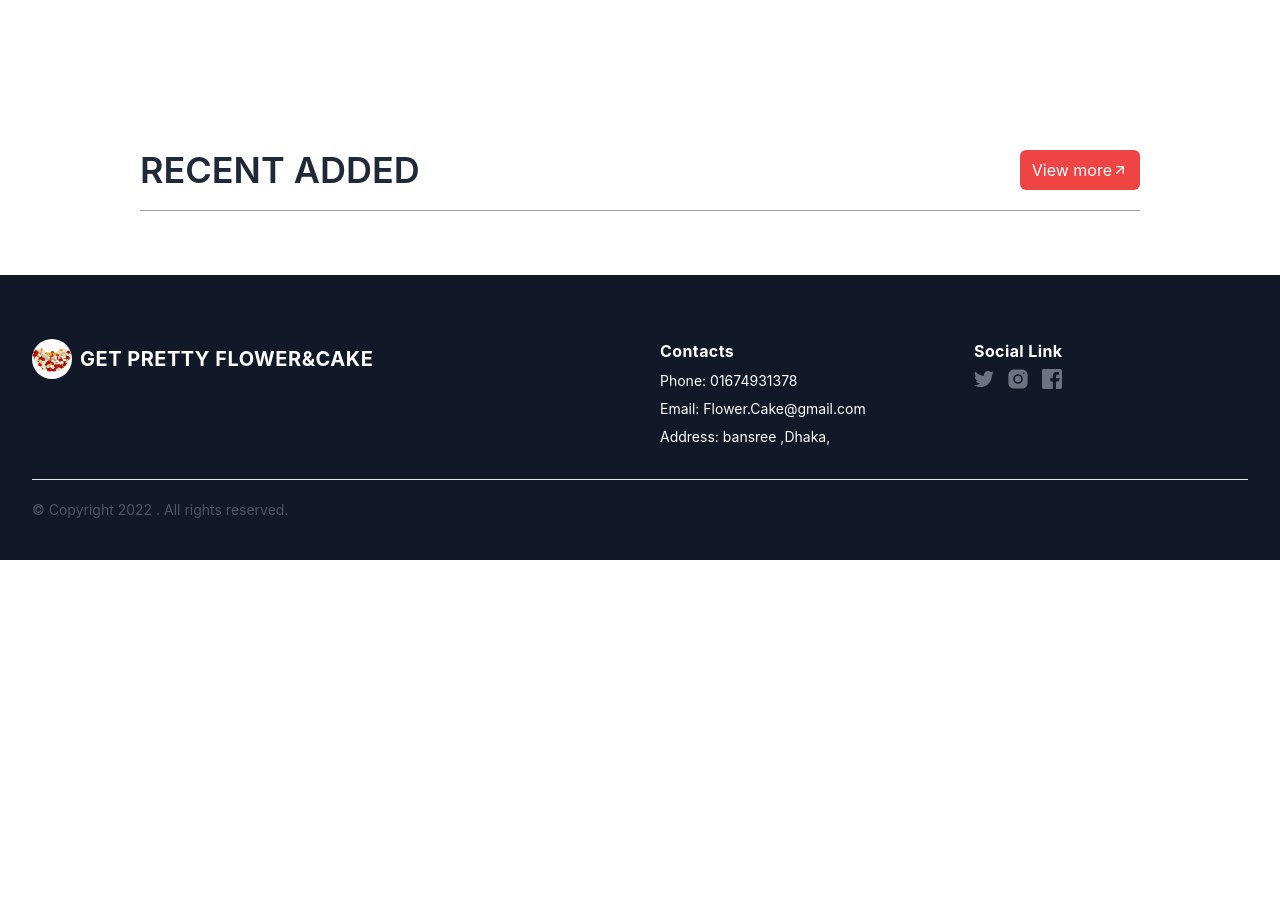
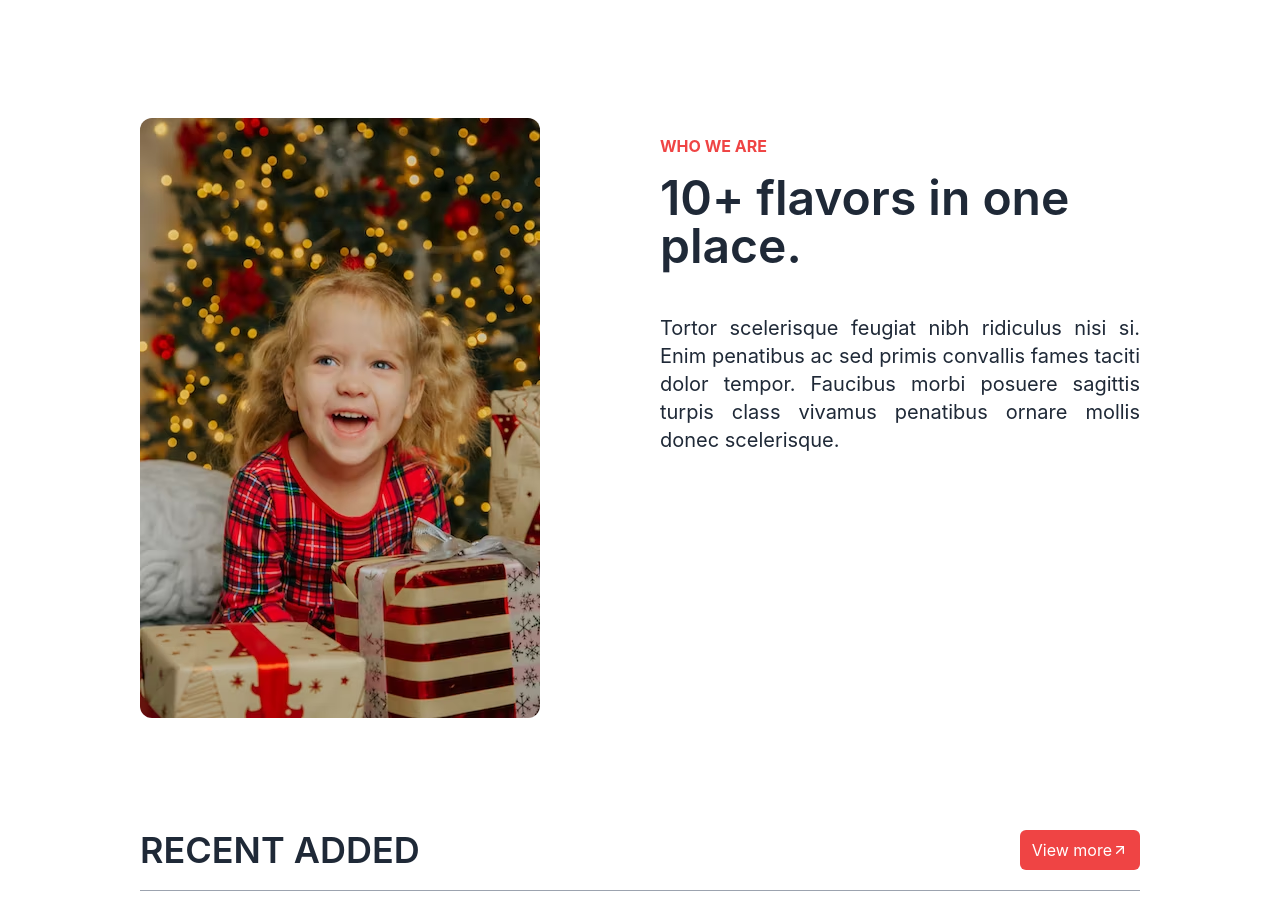
Before and after one commit to afianasrin1/online-delevery-client, a React (Create React App) app: page / in a window 1280 px wide. Shown: the part 1632-2547 px from the top of the page. Before the commit the page ends 2192 px from the top, so only its background shows below. Built offline with nearby package versions, Linux system fonts and the light colour scheme.

Commit message:
slider section are compleat

```diff
--- a/src/pages/Home/AboutUs/AboutUs.js
+++ b/src/pages/Home/AboutUs/AboutUs.js
@@ -1,7 +1,27 @@
 import React from "react";
-
+import photo from "../../../assets/Images/photo.avif";
 const AboutUs = () => {
-  return <div></div>;
+  return (
+    <div className="my-20">
+      <div className="lg:flex gap-10">
+        <div className="lg:w-1/2">
+          <img className="rounded-xl " src={photo} alt="" />
+        </div>
+        <div className="lg:w-1/2 py-4">
+          <h5 className="text-red-500 pb-4 font-bold">WHO WE ARE</h5>
+          <h2 className="lg:text-5xl text-2xl font-semibold pb-7">
+            10+ flavors in one <br className="hidden lg:block " /> place.
+          </h2>
+          <p className="md:text-justify lg:pt-4 text-xl">
+            Tortor scelerisque feugiat nibh ridiculus nisi si. Enim penatibus ac
+            sed primis convallis fames taciti dolor tempor. Faucibus morbi
+            posuere sagittis turpis class vivamus penatibus ornare mollis donec
+            scelerisque.
+          </p>
+        </div>
+      </div>
+    </div>
+  );
 };
 
 export default AboutUs;
```
Also changed, not shown: src/assets/Images/photo.avif (added).
